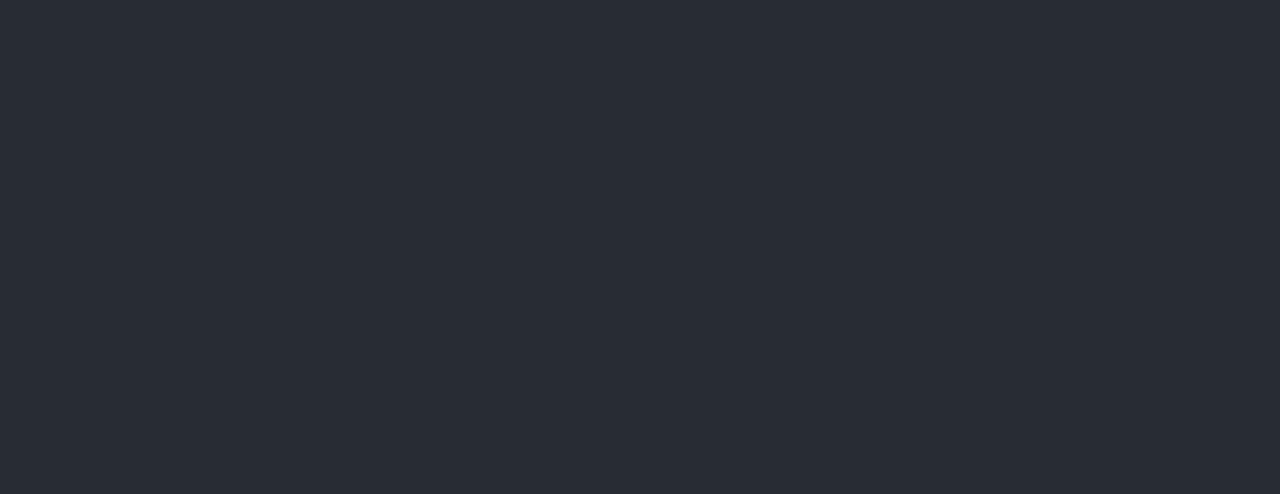
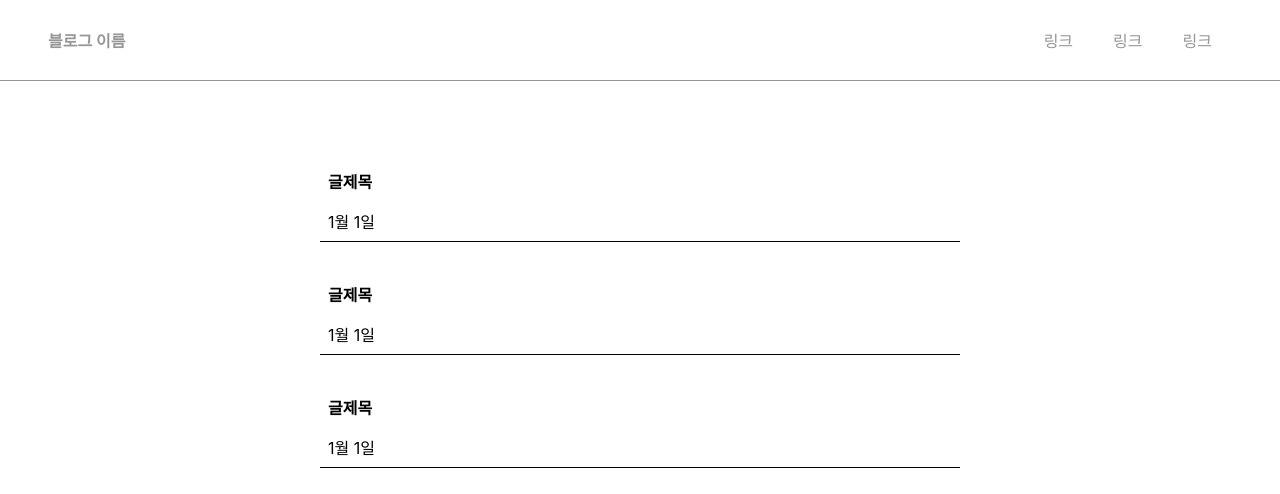
Before and after one commit to 2YH02/react-blog, a React (Create React App) app: page / in a window 1280 px wide. Shown: the top 494 px of the page. Built offline with nearby package versions, Linux system fonts and the light colour scheme.

Commit message:
Design main page

```diff
--- a/src/App.css
+++ b/src/App.css
@@ -1,38 +1,66 @@
-.App {
-  text-align: center;
+body,
+ul,
+li {
+  padding: 0;
+  margin: 0;
+  list-style: none;
 }
 
-.App-logo {
-  height: 40vmin;
-  pointer-events: none;
+a {
+  color: inherit;
+  text-decoration: none;
 }
 
-@media (prefers-reduced-motion: no-preference) {
-  .App-logo {
-    animation: App-logo-spin infinite 20s linear;
-  }
+h4, p {
+  padding: 0;
+  margin: 0;
+}
+/* nav스타일링 */
+.main-nav {
+  display: flex;
+  align-items: center;
+  justify-content: space-between;
+  border-bottom: 1px solid rgb(150, 150, 150);
+  color: rgb(150, 150, 150);
 }
 
-.App-header {
-  background-color: #282c34;
-  min-height: 100vh;
+.main-nav a:hover {
+  color: black;
+}
+
+.main-title {
+  margin-left: 3rem;
+}
+
+.main-nav div {
   display: flex;
-  flex-direction: column;
   align-items: center;
   justify-content: center;
-  font-size: calc(10px + 2vmin);
-  color: white;
+  height: 5rem;
 }
 
-.App-link {
-  color: #61dafb;
+.main-link {
+  margin-right: 3rem;
 }
 
-@keyframes App-logo-spin {
-  from {
-    transform: rotate(0deg);
-  }
-  to {
-    transform: rotate(360deg);
-  }
+.main-nav ul {
+  display: flex;
 }
+
+.main-nav ul li {
+  padding: 15px 20px;
+}
+/* post카드 스타일링 */
+#main-blog {
+  margin-top: 5rem;
+}
+.post-list {
+  width: 40rem;
+  margin: 2rem auto;
+  border-bottom: 1px solid;
+}
+
+.post-list h4, p {
+  /* border: 1px solid red; */
+  padding: 0.5rem;
+}
--- a/src/App.js
+++ b/src/App.js
@@ -1,12 +1,56 @@
-import logo from './logo.svg';
-import './App.css';
+import logo from "./logo.svg";
+import "./App.css";
 
 function App() {
+  let post = "첫 게시물";
+
   return (
     <div className="App">
-      <header className="App-header">
+      <section id="top-bar">
+        <nav className="main-nav">
+          <div className="main-title">
+            <h4>
+              <a href="">블로그 이름</a>
+            </h4>
+          </div>
+          <div className="main-link">
+            <ul>
+              <li>
+                <a href="">링크</a>
+              </li>
+              <li>
+                <a href="">링크</a>
+              </li>
+              <li>
+                <a href="">링크</a>
+              </li>
+            </ul>
+          </div>
+        </nav>
+      </section>
 
-      </header>
+      <section id="main-blog">
+        <ul>
+          <li className="post-list">
+            <div>
+              <h4>글제목</h4>
+              <p>1월 1일</p>
+            </div>
+          </li>
+          <li className="post-list">
+            <div>
+              <h4>글제목</h4>
+              <p>1월 1일</p>
+            </div>
+          </li>
+          <li className="post-list">
+            <div>
+              <h4>글제목</h4>
+              <p>1월 1일</p>
+            </div>
+          </li>
+        </ul>
+      </section>
     </div>
   );
 }
```
